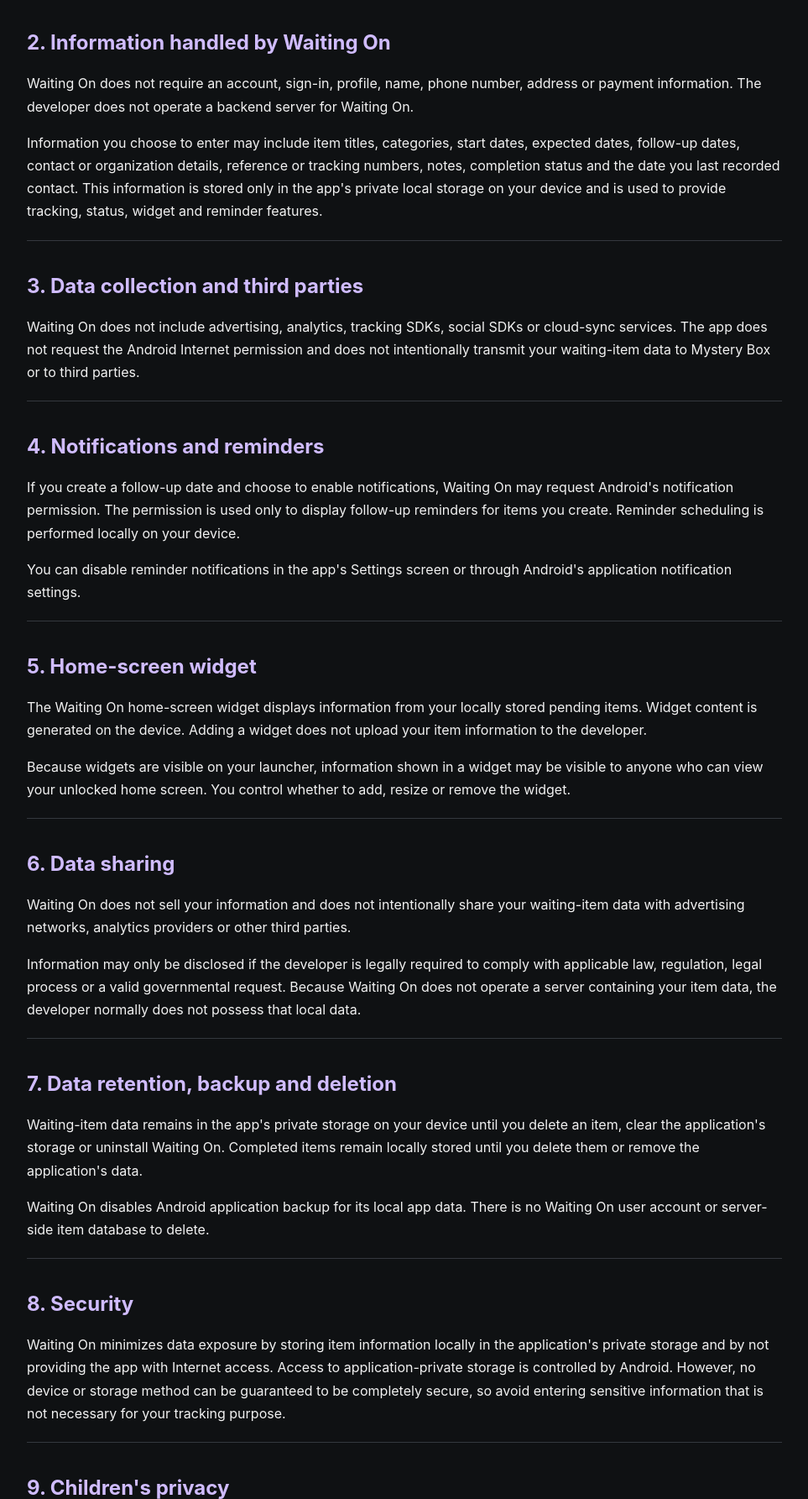
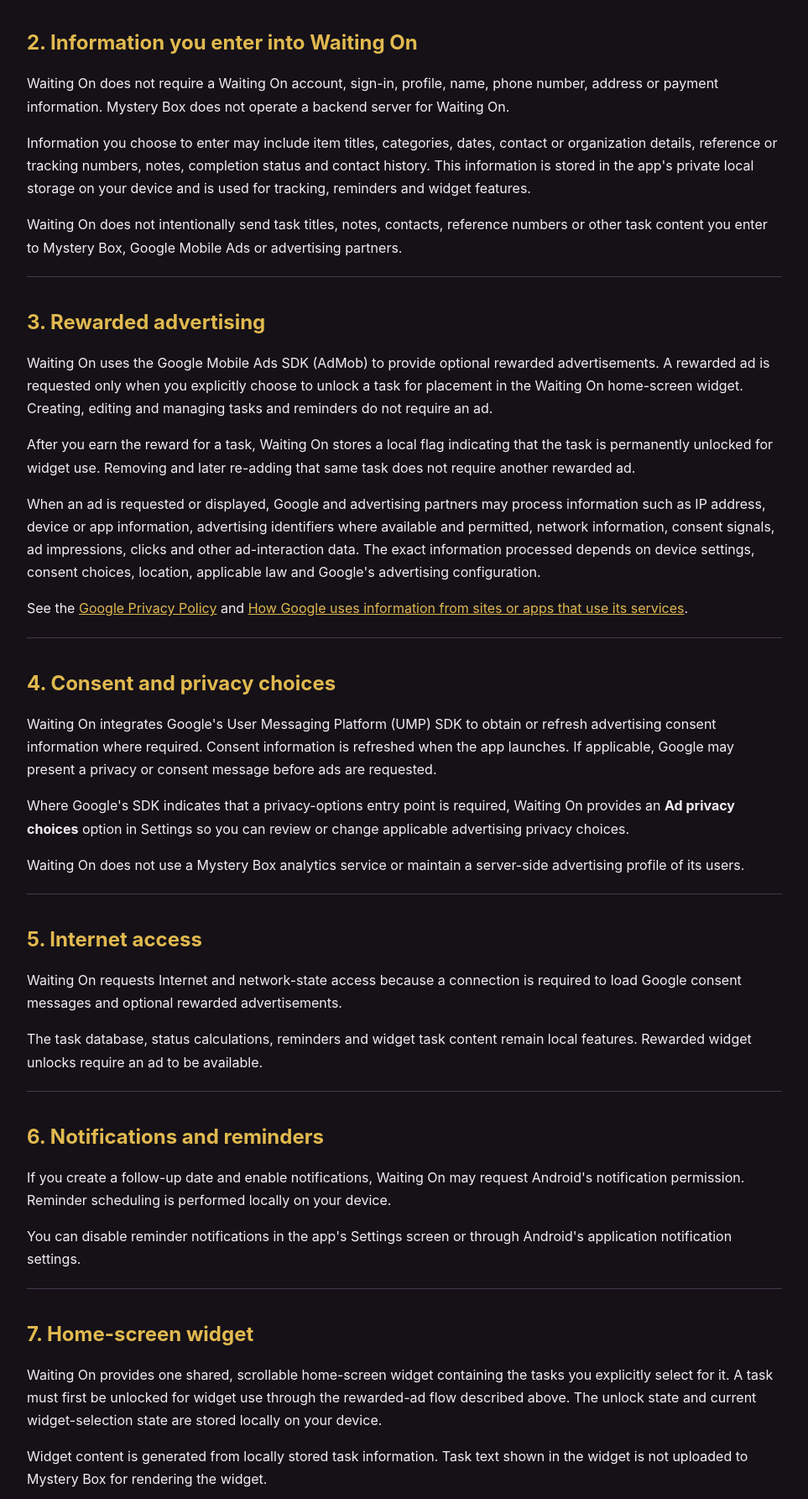
Before and after one commit to mastermystery007/privacy_policies, a plain HTML site: page waiting-on/index.html in a window 1280 px wide. Shown: the part 500-2285 px from the top of the page at 84% size, without its empty margins (158-1121 px from the left). Drawn offline with Linux system fonts and the light colour scheme.

Commit message:
Update Waiting On privacy policy for rewarded ads

```diff
--- a/waiting-on/index.html
+++ b/waiting-on/index.html
@@ -9,12 +9,12 @@
   <style>
     :root {
       color-scheme: dark;
-      --background: #0f1113;
-      --surface: #191c20;
-      --border: #34383e;
-      --text: #f2f2f2;
-      --muted: #aab0b7;
-      --accent: #d0bcff;
+      --background: #151117;
+      --surface: #201a24;
+      --border: #443849;
+      --text: #f4eef5;
+      --muted: #bdb2c1;
+      --accent: #e1b94f;
     }
     * { box-sizing: border-box; }
     html { scroll-behavior: smooth; }
@@ -48,7 +48,7 @@
 
     <header>
       <h1>Privacy Policy for Waiting On</h1>
-      <p class="updated"><strong>Last updated:</strong> 8 August 2026</p>
+      <p class="updated"><strong>Last updated:</strong> 11 August 2026</p>
       <p class="summary">
         This Privacy Policy explains how information is handled when you use Waiting On, an Android utility published by Mystery Box for tracking pending requests, applications, replies, orders, payments, appointments and other items that may need follow-up.
       </p>
@@ -60,62 +60,83 @@
     </section>
 
     <section>
-      <h2>2. Information handled by Waiting On</h2>
-      <p>Waiting On does not require an account, sign-in, profile, name, phone number, address or payment information. The developer does not operate a backend server for Waiting On.</p>
-      <p>Information you choose to enter may include item titles, categories, start dates, expected dates, follow-up dates, contact or organization details, reference or tracking numbers, notes, completion status and the date you last recorded contact. This information is stored only in the app's private local storage on your device and is used to provide tracking, status, widget and reminder features.</p>
+      <h2>2. Information you enter into Waiting On</h2>
+      <p>Waiting On does not require a Waiting On account, sign-in, profile, name, phone number, address or payment information. Mystery Box does not operate a backend server for Waiting On.</p>
+      <p>Information you choose to enter may include item titles, categories, dates, contact or organization details, reference or tracking numbers, notes, completion status and contact history. This information is stored in the app's private local storage on your device and is used for tracking, reminders and widget features.</p>
+      <p>Waiting On does not intentionally send task titles, notes, contacts, reference numbers or other task content you enter to Mystery Box, Google Mobile Ads or advertising partners.</p>
     </section>
 
     <section>
-      <h2>3. Data collection and third parties</h2>
-      <p>Waiting On does not include advertising, analytics, tracking SDKs, social SDKs or cloud-sync services. The app does not request the Android Internet permission and does not intentionally transmit your waiting-item data to Mystery Box or to third parties.</p>
+      <h2>3. Rewarded advertising</h2>
+      <p>Waiting On uses the Google Mobile Ads SDK (AdMob) to provide optional rewarded advertisements. A rewarded ad is requested only when you explicitly choose to unlock a task for placement in the Waiting On home-screen widget. Creating, editing and managing tasks and reminders do not require an ad.</p>
+      <p>After you earn the reward for a task, Waiting On stores a local flag indicating that the task is permanently unlocked for widget use. Removing and later re-adding that same task does not require another rewarded ad.</p>
+      <p>When an ad is requested or displayed, Google and advertising partners may process information such as IP address, device or app information, advertising identifiers where available and permitted, network information, consent signals, ad impressions, clicks and other ad-interaction data. The exact information processed depends on device settings, consent choices, location, applicable law and Google's advertising configuration.</p>
+      <p>See the <a href="https://policies.google.com/privacy">Google Privacy Policy</a> and <a href="https://policies.google.com/technologies/partner-sites">How Google uses information from sites or apps that use its services</a>.</p>
     </section>
 
     <section>
-      <h2>4. Notifications and reminders</h2>
-      <p>If you create a follow-up date and choose to enable notifications, Waiting On may request Android's notification permission. The permission is used only to display follow-up reminders for items you create. Reminder scheduling is performed locally on your device.</p>
+      <h2>4. Consent and privacy choices</h2>
+      <p>Waiting On integrates Google's User Messaging Platform (UMP) SDK to obtain or refresh advertising consent information where required. Consent information is refreshed when the app launches. If applicable, Google may present a privacy or consent message before ads are requested.</p>
+      <p>Where Google's SDK indicates that a privacy-options entry point is required, Waiting On provides an <strong>Ad privacy choices</strong> option in Settings so you can review or change applicable advertising privacy choices.</p>
+      <p>Waiting On does not use a Mystery Box analytics service or maintain a server-side advertising profile of its users.</p>
+    </section>
+
+    <section>
+      <h2>5. Internet access</h2>
+      <p>Waiting On requests Internet and network-state access because a connection is required to load Google consent messages and optional rewarded advertisements.</p>
+      <p>The task database, status calculations, reminders and widget task content remain local features. Rewarded widget unlocks require an ad to be available.</p>
+    </section>
+
+    <section>
+      <h2>6. Notifications and reminders</h2>
+      <p>If you create a follow-up date and enable notifications, Waiting On may request Android's notification permission. Reminder scheduling is performed locally on your device.</p>
       <p>You can disable reminder notifications in the app's Settings screen or through Android's application notification settings.</p>
     </section>
 
     <section>
-      <h2>5. Home-screen widget</h2>
-      <p>The Waiting On home-screen widget displays information from your locally stored pending items. Widget content is generated on the device. Adding a widget does not upload your item information to the developer.</p>
-      <p>Because widgets are visible on your launcher, information shown in a widget may be visible to anyone who can view your unlocked home screen. You control whether to add, resize or remove the widget.</p>
+      <h2>7. Home-screen widget</h2>
+      <p>Waiting On provides one shared, scrollable home-screen widget containing the tasks you explicitly select for it. A task must first be unlocked for widget use through the rewarded-ad flow described above. The unlock state and current widget-selection state are stored locally on your device.</p>
+      <p>Widget content is generated from locally stored task information. Task text shown in the widget is not uploaded to Mystery Box for rendering the widget.</p>
+      <p>Because widgets are visible on your launcher, information shown in a widget may be visible to anyone who can view your unlocked home screen. You control which unlocked tasks are shown and whether to add, resize or remove the widget.</p>
     </section>
 
     <section>
-      <h2>6. Data sharing</h2>
-      <p>Waiting On does not sell your information and does not intentionally share your waiting-item data with advertising networks, analytics providers or other third parties.</p>
-      <p>Information may only be disclosed if the developer is legally required to comply with applicable law, regulation, legal process or a valid governmental request. Because Waiting On does not operate a server containing your item data, the developer normally does not possess that local data.</p>
+      <h2>8. Data sharing</h2>
+      <p>Waiting On does not sell the task information you enter into the app. Mystery Box does not intentionally share your task titles, notes, contact details, reference numbers or reminder information with advertising networks.</p>
+      <p>Google Mobile Ads, UMP and advertising partners may receive or process advertising- and consent-related information as described above. Their processing is governed by their own terms, policies and your applicable consent choices.</p>
+      <p>Information may also be disclosed if Mystery Box is legally required to comply with applicable law, regulation, legal process or a valid governmental request. Because Mystery Box does not operate a server containing your task database, it normally does not possess that local task data.</p>
     </section>
 
     <section>
-      <h2>7. Data retention, backup and deletion</h2>
-      <p>Waiting-item data remains in the app's private storage on your device until you delete an item, clear the application's storage or uninstall Waiting On. Completed items remain locally stored until you delete them or remove the application's data.</p>
-      <p>Waiting On disables Android application backup for its local app data. There is no Waiting On user account or server-side item database to delete.</p>
+      <h2>9. Data retention, backup and deletion</h2>
+      <p>Waiting On task data, widget unlock state and widget selection state remain in app-private storage on your device until you delete an item, clear the application's storage or uninstall Waiting On.</p>
+      <p>Waiting On disables Android application backup for its local app data. There is no Waiting On user account or Mystery Box server-side task database to delete.</p>
+      <p>Advertising and consent data processed by Google or advertising partners may be retained according to their own policies and legal obligations.</p>
     </section>
 
     <section>
-      <h2>8. Security</h2>
-      <p>Waiting On minimizes data exposure by storing item information locally in the application's private storage and by not providing the app with Internet access. Access to application-private storage is controlled by Android. However, no device or storage method can be guaranteed to be completely secure, so avoid entering sensitive information that is not necessary for your tracking purpose.</p>
+      <h2>10. Security</h2>
+      <p>Waiting On minimizes exposure of task content by storing it in Android app-private storage and not intentionally transmitting that content to the advertising SDK. No device, network connection or storage method can be guaranteed to be completely secure, so avoid entering sensitive information that is not necessary for your tracking purpose.</p>
     </section>
 
     <section>
-      <h2>9. Children's privacy</h2>
-      <p>Waiting On is a general-purpose productivity utility and is not specifically directed to children under 13 or the applicable minimum digital-consent age in a user's country. The developer does not knowingly request personal information directly from children.</p>
+      <h2>11. Children's privacy</h2>
+      <p>Waiting On is a general-purpose productivity utility and is not specifically directed to children under 13 or the applicable minimum digital-consent age in a user's country. Mystery Box does not knowingly request personal information directly from children through a Waiting On account or backend because the app has neither.</p>
     </section>
 
     <section>
-      <h2>10. Your choices</h2>
-      <p>You can choose what information to enter into each item, whether to set a follow-up reminder, whether to allow notifications, whether to place the widget on your home screen and when to delete an item. You can remove all locally stored Waiting On data by clearing the app's storage or uninstalling the application.</p>
+      <h2>12. Your choices</h2>
+      <p>You can choose what information to enter, whether to set reminders, whether to allow notifications, whether to unlock a task for the widget, which unlocked tasks appear in the widget and when to delete an item.</p>
+      <p>Where available, use <strong>Settings &rarr; Ad privacy choices</strong> to review applicable Google advertising privacy options. You can remove all locally stored Waiting On data by clearing app storage or uninstalling the application.</p>
     </section>
 
     <section>
-      <h2>11. Changes to this policy</h2>
-      <p>This Privacy Policy may be updated when the application's features, legal requirements or data practices change. The revised policy will be published on this page and the “Last updated” date will be changed.</p>
+      <h2>13. Changes to this policy</h2>
+      <p>This Privacy Policy may be updated when the application's features, legal requirements, advertising configuration or data practices change. The revised policy will be published on this page and the “Last updated” date will be changed.</p>
     </section>
 
     <section>
-      <h2>12. Contact</h2>
+      <h2>14. Contact</h2>
       <p>For questions, privacy enquiries or requests concerning Waiting On, contact:</p>
       <div class="contact-card">
         <p><strong>Developer:</strong> Mystery Box</p>
@@ -125,7 +146,7 @@
       </div>
     </section>
 
-    <footer>This page contains no advertising tags, analytics scripts, cookies or tracking code.</footer>
+    <footer>This policy page itself contains no advertising tags, analytics scripts, cookies or tracking code.</footer>
   </main>
 </body>
 </html>
```
